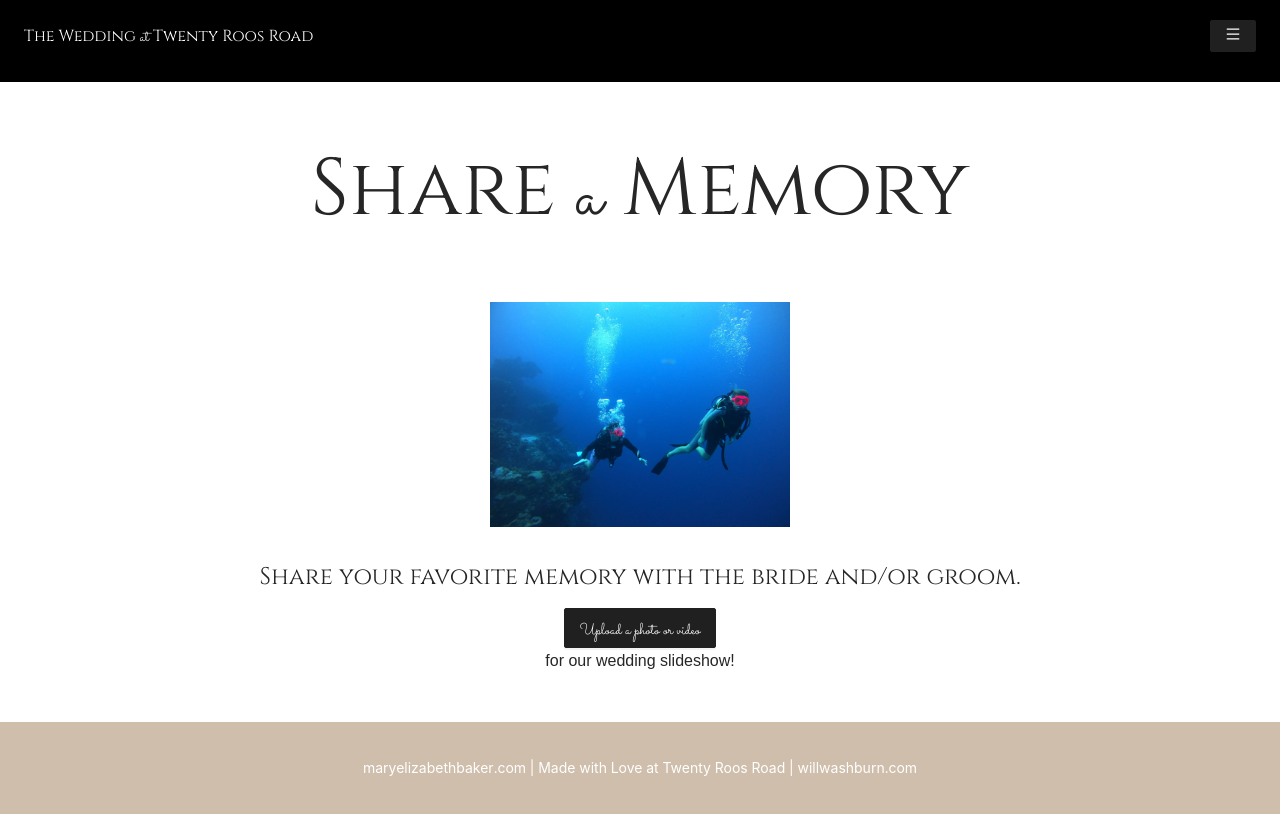
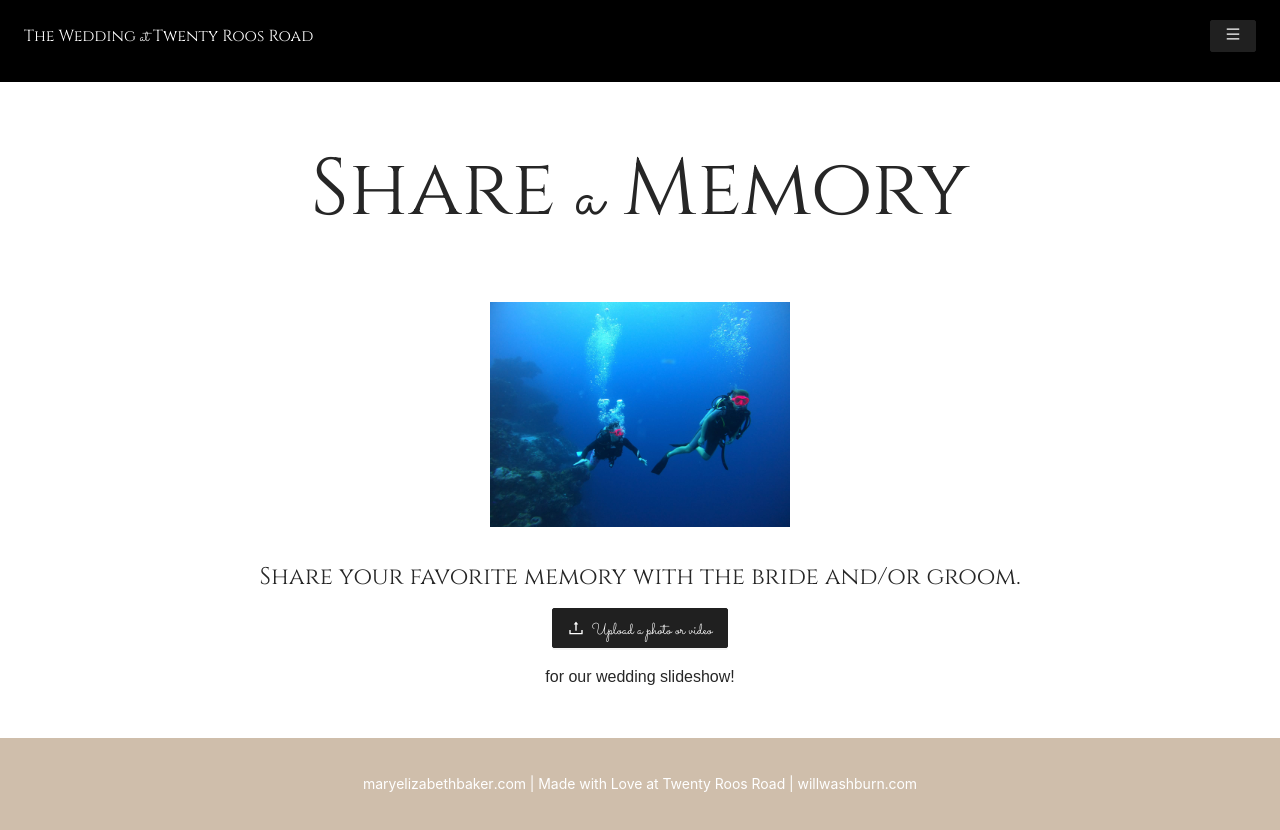
Before and after one commit to marybees/wedding, a React (Create React App) app: page /share-a-memory in a window 1280 px wide. Built offline with nearby package versions, Linux system fonts and the light colour scheme; what google-maps-react would draw is missing.

Commit message:
Add UploadOutlined icon to memory button.

```diff
--- a/src/Memory.js
+++ b/src/Memory.js
@@ -1,6 +1,7 @@
 import React from 'react';
 import { Image, Row, Col, Button } from 'antd';
-import ScubaPic from './scuba-diving.JPG'
+import { UploadOutlined } from '@ant-design/icons';
+import ScubaPic from './scuba-diving.JPG';
 
 function Memory() {
 
@@ -16,10 +17,10 @@ function Memory() {
                 </Col>
             </Row>
             <h3 style={{ fontSize: '1.5rem'}}>Share your favorite memory with the bride and/or groom.</h3>
-            <Button type="primary" size="large" href='https://www.dropbox.com/request/shHIMmkHiTEFPg8FD73j'>
+            <Button icon={ <UploadOutlined /> } type="primary" size="large" href='https://www.dropbox.com/request/shHIMmkHiTEFPg8FD73j'>
             Upload a photo or video
     </Button>
-            <p>  for our wedding slideshow!</p>
+            <p style={{ paddingTop: '1rem' }}>for our wedding slideshow!</p>
         </div>
     )
 }
--- a/src/index.less
+++ b/src/index.less
@@ -91,10 +91,6 @@ p {
     position: absolute;
 }
 
-// a {
-//     text-decoration: underline;
-// }
-
 a:hover {
     font-weight: bold;
 }
```
